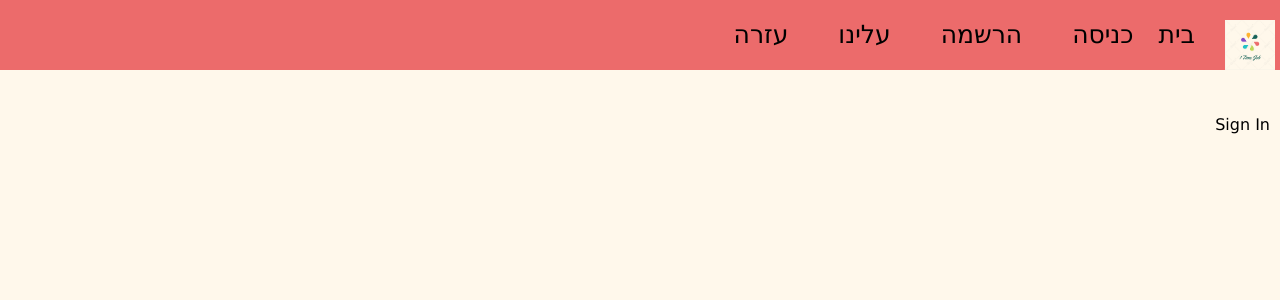
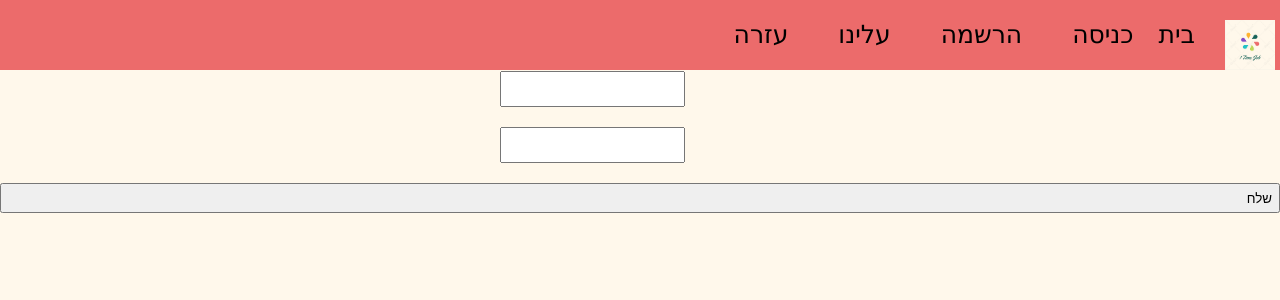
Before and after one commit to sangarite/onetimejob-front, a React (Create React App) app: page /signin in a window 1280 px wide. Shown: the top 300 px of the page. Built offline with nearby package versions, Linux system fonts and the light colour scheme.

Commit message:
adding fetch for sign in

```diff
--- a/src/components/Navigation/NavigationBar.js
+++ b/src/components/Navigation/NavigationBar.js
@@ -1,7 +1,7 @@
 import React from 'react'
 import { Route, Switch, Link } from 'react-router-dom'
 
-import Signin from '../Signin';
+import Signin from '../SignIn/Signin';
 import About from '../About';
 import Help from '../Help';
 import Register from '../Register';
--- /dev/null
+++ b/src/components/SignIn/Signin.css
@@ -0,0 +1,4 @@
+.signin > input {
+  display: block;
+  width: 100%;
+}
--- /dev/null
+++ b/src/components/SignIn/Signin.js
@@ -0,0 +1,46 @@
+import React from 'react'
+import './Signin.css'
+
+class Signin extends React.Component {
+   constructor() {
+     super();
+     this.state = {
+       name: '',
+       password: ''
+     }
+     this.handleSignIn = this.handleSignIn.bind(this);
+     this.onInputChange = this.onInputChange.bind(this);
+   }
+
+   onInputChange(event) {
+     this.setState({[`${event.target.id}`]: event.target.value})
+   }
+
+   handleSignIn() {
+     fetch('http://localhost:3000/signin', {
+       method: 'post',
+       headers: {'Content-Type': 'application/json'},
+       body: JSON.stringify({
+         name: this.state.name,
+         password: this.state.password
+       })
+     })
+     .then(response => response.text())
+     .then(data => console.log(data))
+   }
+
+  render() {
+    return(
+      <div className="topSpace" className="signin">
+        <p>Sign In</p>
+        <label htmlFor="name"></label>
+        <input name="name" id="name" onChange={this.onInputChange}/>
+        <label htmlFor="password"></label>
+        <input name="password" id="password" onChange={this.onInputChange}/>
+        <input type="submit" value="שלח" onClick={this.handleSignIn} />
+      </div>
+    );
+  }
+}
+
+export default Signin;
--- a/src/components/Signin.js
+++ /dev/null
@@ -1,11 +0,0 @@
-import React from 'react'
-
-export default function Signin()
-{
-    return(
-      <div className="topSpace">
-        <br />
-        <p>Sign In</p>
-      </div>
-    )
-}
```
Also changed, not shown: 1 other file (tests, documents, lock files or other folders).
